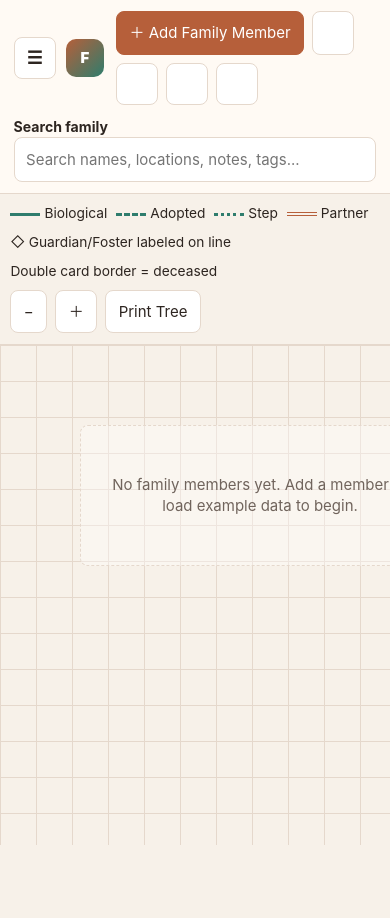
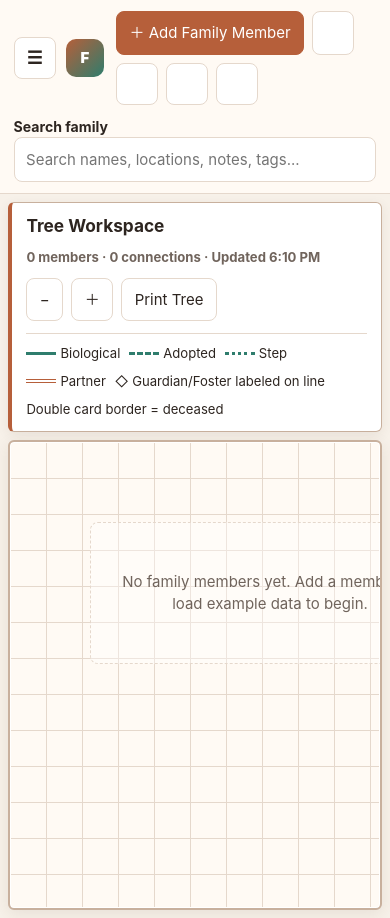
Before and after one commit to PhilipIV/familyos-family-tree, a plain HTML site: page index.html in a window 390 px wide. Both pictures are taken after a click on the button "Start a New Family Tree". Drawn offline with Linux system fonts and the light colour scheme.

Commit message:
Clarify tree workspace and refresh actions
Add visible workspace boundaries and centralize immediate UI refreshes after saved mutations.

```diff
--- a/index.html
+++ b/index.html
@@ -19,6 +19,7 @@
       --danger: #b33a3a;
       --focus: #1e6091;
       --shadow: 0 10px 30px rgba(78, 52, 36, .12);
+      --workspace-edge: #c8b09d;
       --font-scale: 1;
       --card-w: 190px;
       --card-h: 108px;
@@ -35,6 +36,7 @@
       --accent-2: #68b7a7;
       --danger: #ef7777;
       --shadow: 0 10px 30px rgba(0, 0, 0, .35);
+      --workspace-edge: #806b5e;
     }
 
     [data-theme="light"] {
@@ -43,6 +45,7 @@
       --panel: #fff;
       --accent: #6e6a45;
       --accent-2: #28666e;
+      --workspace-edge: #b8c4c8;
     }
 
     * { box-sizing: border-box; }
@@ -178,18 +181,40 @@
     .view.active { display: block; }
     .content { padding: 1rem; max-width: 1280px; margin: 0 auto; }
 
-    .tree-view { height: calc(100vh - 65px); display: grid; grid-template-rows: auto 1fr; }
+    .tree-view {
+      height: calc(100vh - 65px);
+      grid-template-rows: auto minmax(360px, 1fr);
+      gap: .75rem;
+      padding: .75rem;
+      overflow: auto;
+      background: var(--bg);
+    }
+    .tree-view.active { display: grid; }
     .tree-toolbar {
+      display: grid;
+      grid-template-columns: minmax(0, 1fr) auto;
+      gap: .7rem 1rem;
+      align-items: center;
+      padding: .8rem .9rem;
+      border: 1px solid var(--workspace-edge);
+      border-left: 4px solid var(--accent);
+      border-radius: 6px;
+      background: var(--panel);
+      box-shadow: 0 3px 12px rgba(78, 52, 36, .08);
+    }
+    .tree-heading { display: flex; gap: .7rem; align-items: baseline; min-width: 0; flex-wrap: wrap; }
+    .tree-heading h1 { margin: 0; font-size: 1.08rem; line-height: 1.2; }
+    .tree-summary { color: var(--muted); font-size: .82rem; font-weight: 700; }
+    .legend {
+      grid-column: 1 / -1;
       display: flex;
-      gap: .5rem;
+      gap: .55rem;
+      flex-wrap: wrap;
       align-items: center;
-      justify-content: space-between;
-      padding: .65rem;
-      border-bottom: 1px solid var(--line);
-      background: var(--bg);
-      flex-wrap: wrap;
-    }
-    .legend { display: flex; gap: .55rem; flex-wrap: wrap; align-items: center; font-size: .86rem; }
+      padding-top: .65rem;
+      border-top: 1px solid var(--line);
+      font-size: .82rem;
+    }
     .legend span { display: inline-flex; align-items: center; gap: .25rem; }
     .sample-line { width: 30px; height: 0; border-top: 3px solid var(--accent-2); display: inline-block; }
     .sample-line.dashed { border-top-style: dashed; }
@@ -202,9 +227,13 @@
       background:
         linear-gradient(var(--line) 1px, transparent 1px),
         linear-gradient(90deg, var(--line) 1px, transparent 1px);
+      background-color: var(--surface);
       background-size: 36px 36px;
+      border: 2px solid var(--workspace-edge);
+      border-radius: 6px;
+      box-shadow: inset 0 0 0 1px var(--panel), 0 4px 16px rgba(78, 52, 36, .09);
       touch-action: none;
-      min-height: 500px;
+      min-height: 360px;
     }
     .tree-stage {
       position: absolute;
@@ -400,6 +429,8 @@
       .filters, .grid.four, .grid.three, .grid.two, .form-grid, .profile-layout { grid-template-columns: 1fr; }
       .view { min-height: calc(100vh - 120px); }
       .tree-view { height: calc(100vh - 120px); }
+      .tree-toolbar { grid-template-columns: 1fr; }
+      .tree-toolbar .actions-row { justify-content: start; }
     }
 
     @media (max-width: 560px) {
@@ -409,6 +440,7 @@
       .member-row { grid-template-columns: 48px 1fr; }
       .member-row .actions-row { grid-column: 1 / -1; }
       :root { --card-w: 170px; }
+      .tree-view { gap: .5rem; padding: .5rem; }
     }
 
     @media print {
@@ -452,6 +484,15 @@
       <main>
         <section id="treeView" class="view active tree-view" aria-label="Family tree">
           <div class="tree-toolbar">
+            <div class="tree-heading">
+              <h1>Tree Workspace</h1>
+              <span id="treeSummary" class="tree-summary" role="status" aria-live="polite">0 members · 0 connections</span>
+            </div>
+            <div class="actions-row">
+              <button id="zoomOutBtn" aria-label="Zoom out">−</button>
+              <button id="zoomInBtn" aria-label="Zoom in">＋</button>
+              <button id="printTreeBtn">Print Tree</button>
+            </div>
             <div class="legend" aria-label="Relationship legend">
               <span><i class="sample-line"></i> Biological</span>
               <span><i class="sample-line dashed"></i> Adopted</span>
@@ -459,11 +500,6 @@
               <span><i class="sample-line double"></i> Partner</span>
               <span>◇ Guardian/Foster labeled on line</span>
               <span>Double card border = deceased</span>
-            </div>
-            <div class="actions-row">
-              <button id="zoomOutBtn" aria-label="Zoom out">−</button>
-              <button id="zoomInBtn" aria-label="Zoom in">＋</button>
-              <button id="printTreeBtn">Print Tree</button>
             </div>
           </div>
           <div id="treeCanvas" class="tree-canvas" tabindex="0" aria-label="Pan and zoom family tree">
@@ -763,6 +799,9 @@
       let pendingImport = null;
       let collapsed = new Set();
       let treeState = { scale: 1, x: 80, y: 80, dragging: false, lastX: 0, lastY: 0 };
+      let refreshFrame = 0;
+      let fitAfterRefresh = false;
+      let lastRefreshAt = 0;
 
       function id(prefix) {
         return `${prefix}_${Date.now().toString(36)}_${Math.random().toString(36).slice(2, 8)}`;
@@ -801,6 +840,20 @@
         } catch (err) {
           alert("This browser storage is full or unavailable. Export a backup, remove large photos, or clear old data.");
         }
+        refreshAfterAction();
+      }
+
+      function refreshAfterAction({ fitTree: shouldFitTree = activeView === "tree" } = {}) {
+        fitAfterRefresh = fitAfterRefresh || shouldFitTree;
+        if (refreshFrame) return;
+        refreshFrame = requestAnimationFrame(() => {
+          refreshFrame = 0;
+          const refitTree = fitAfterRefresh;
+          fitAfterRefresh = false;
+          lastRefreshAt = Date.now();
+          render();
+          if (refitTree && activeView === "tree") requestAnimationFrame(fitTree);
+        });
       }
 
       function showSaved() {
@@ -919,6 +972,10 @@
       function renderTree() {
         const nodesEl = $("#treeNodes");
         const linksEl = $("#treeLinks");
+        const memberCount = data.members.length;
+        const relationshipCount = data.relationships.length;
+        const updatedLabel = lastRefreshAt ? ` · Updated ${new Date(lastRefreshAt).toLocaleTimeString([], { hour: "numeric", minute: "2-digit" })}` : "";
+        $("#treeSummary").textContent = `${memberCount} member${memberCount === 1 ? "" : "s"} · ${relationshipCount} connection${relationshipCount === 1 ? "" : "s"}${updatedLabel}`;
         nodesEl.innerHTML = "";
         linksEl.innerHTML = "";
         if (!data.members.length) {
@@ -1249,7 +1306,6 @@
         }
         save();
         $("#memberDialog").close();
-        render();
       }
 
       function openProfile(memberId) {
@@ -1330,7 +1386,6 @@
         save();
         $("#relationDialog").close();
         $("#profileDialog").close();
-        render();
         openProfile(values.baseId);
       }
 
@@ -1399,7 +1454,6 @@
         data.relationships = data.relationships.filter(r => r.id !== relId);
         save();
         $("#profileDialog").close();
-        render();
         openProfile(activeProfileId);
       }
 
@@ -1415,7 +1469,6 @@
         save();
         $("#memberDialog").close();
         $("#profileDialog").close();
-        render();
       }
 
       function openNote(noteId = "") {
@@ -1445,7 +1498,6 @@
         }
         save();
         $("#noteDialog").close();
-        render();
       }
 
       function openEvent(eventId = "") {
@@ -1470,7 +1522,6 @@
         }
         save();
         $("#eventDialog").close();
-        render();
       }
 
       function exportData() {
@@ -1500,7 +1551,6 @@
         pendingImport = null;
         save();
         $("#importDialog").close();
-        render();
       }
 
       function createBackup() {
@@ -1515,7 +1565,6 @@
         if (!confirm("Restore the last browser backup and replace current data?")) return;
         data = migrate(JSON.parse(raw));
         save();
-        render();
       }
 
       function clearAllData() {
@@ -1525,7 +1574,6 @@
         data = blankData();
         data.settings.firstRunComplete = true;
         save();
-        render();
       }
 
       function globalSearch(term) {
@@ -1617,8 +1665,6 @@
         data.familyNotes.push({ id: "demo_note", title: "Sunday Dinner Tradition", category: "Traditions", tags: ["food", "gatherings"], pinned: true, body: "The family gathers on the first Sunday of each month. Everyone brings one dish and one story.", createdAt: now, updatedAt: now });
         save();
         $("#welcome").classList.remove("open");
-        render();
-        setTimeout(fitTree, 100);
       }
 
       function initOptions() {
@@ -1646,7 +1692,7 @@
         $("#addEventBtn").addEventListener("click", () => openEvent());
         $("#editProfileBtn").addEventListener("click", () => { $("#profileDialog").close(); openMember(activeProfileId); });
         $("#profilePrintBtn").addEventListener("click", () => window.print());
-        $("#startNewBtn").addEventListener("click", () => { data.settings.firstRunComplete = true; save(); $("#welcome").classList.remove("open"); render(); });
+        $("#startNewBtn").addEventListener("click", () => { data.settings.firstRunComplete = true; save(); $("#welcome").classList.remove("open"); });
         $("#loadDemoBtn").addEventListener("click", loadDemo);
         $("#welcomeImportBtn").addEventListener("click", () => { $("#welcome").classList.remove("open"); $("#importDialog").showModal(); });
         $$("[data-close]").forEach(btn => btn.addEventListener("click", () => $(`#${btn.dataset.close}`).close()));
@@ -1667,7 +1713,6 @@
           member.updatedAt = new Date().toISOString();
           save();
           $("#memberDialog").close();
-          render();
         });
         $("#duplicateMemberBtn").addEventListener("click", () => {
           const original = memberById($("#memberForm").elements.id.value);
@@ -1676,7 +1721,6 @@
           data.members.push(copy);
           save();
           $("#memberDialog").close();
-          render();
           openMember(copy.id);
         });
         $("#deleteNoteBtn").addEventListener("click", () => {
@@ -1685,7 +1729,6 @@
           data.familyNotes = data.familyNotes.filter(n => n.id !== noteId);
           save();
           $("#noteDialog").close();
-          render();
         });
         $("#deleteEventBtn").addEventListener("click", () => {
           const eventId = $("#eventForm").elements.id.value;
@@ -1693,7 +1736,6 @@
           data.customEvents = data.customEvents.filter(e => e.id !== eventId);
           save();
           $("#eventDialog").close();
-          render();
         });
         $("#photoInput").addEventListener("change", async event => {
           const photo = await processPhoto(event.target.files[0]);
@@ -1714,7 +1756,6 @@
           if (!event.target.name) return;
           data.settings[event.target.name] = event.target.value;
           save();
-          render();
         });
         ["filterName", "filterLocation", "filterTag", "filterStatus", "filterMonth", "sortMembers", "noteSearch", "noteCategoryFilter"].forEach(inputId => {
           $(`#${inputId}`).addEventListener("input", render);
```
